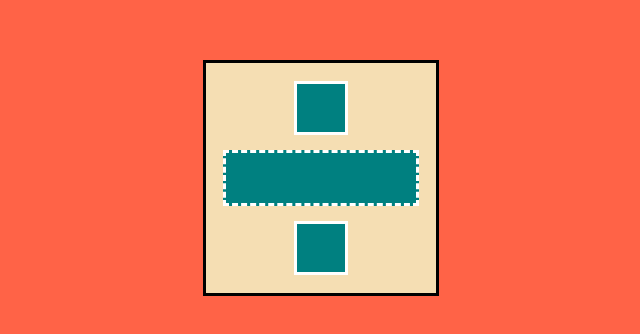
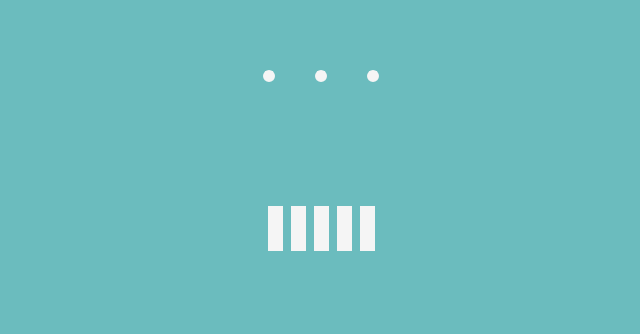
Before and after one commit to seungyeonhdata/kokoa-clone, a plain HTML site: page home.html in a window 1280 px wide. Shown: the part 230-564 px from the top of the page, without its empty margins (319-959 px from the left). Drawn offline with Linux system fonts and the light colour scheme.

Commit message:
animation practice

```diff
--- /dev/null
+++ b/css/prac.css
@@ -0,0 +1,65 @@
+body {
+  background-color: #6bbcbe;
+}
+@keyframes rotateCircles {
+  0% {
+    transform: rotateZ(0);
+  }
+  25%,
+  50% {
+    transform: rotateZ(180deg);
+  }
+  75%,
+  100% {
+    transform: rotateZ(360deg);
+  }
+}
+.rotating {
+  display: flex;
+  justify-content: center;
+  margin-top: 30vh;
+  animation: rotateCircles 2s ease-in-out infinite;
+}
+.rotating__circle {
+  background-color: whitesmoke;
+  width: 12px;
+  height: 12px;
+  border-radius: 50%;
+  margin: 60px 20px;
+}
+@keyframes thisIsMusic {
+  0% {
+    transform: scale(1);
+  }
+  20% {
+    transform: scale(1, 2.5);
+  }
+  50%,
+  100% {
+    transform: scale(1);
+  }
+}
+.animated {
+  display: flex;
+  justify-content: center;
+  margin: 60px;
+}
+.animated__rectangle {
+  background-color: whitesmoke;
+  width: 15px;
+  height: 45px;
+  margin: 4px;
+  animation: thisIsMusic 1s ease-in-out infinite;
+}
+.animated__rectangle:nth-child(2) {
+  animation-delay: 0.1s;
+}
+.animated__rectangle:nth-child(3) {
+  animation-delay: 0.2s;
+}
+.animated__rectangle:nth-child(4) {
+  animation-delay: 0.3s;
+}
+.animated__rectangle:last-child {
+  animation-delay: 0.4s;
+}
--- a/home.html
+++ b/home.html
@@ -2,17 +2,24 @@
 <html lang="en">
 <head>
     <meta charset="UTF-8">
-    <meta name="description" content="this is my website">
+    <meta name="description" content="this is a clone chat service ui by me">
     <link rel="shortcut icon"
     href="https://external-content.duckduckgo.com/iu/?u=https%3A%2F%2Fwww.pinclipart.com%2Fpicdir%2Fmiddle%2F347-3472817_1003-x-1001-3-cute-bee-icon-clipart.png&f=1&nofb=1">
     <title>kokoa coding</title>
-    <link href="style.css" rel="stylesheet"/>
+    <link href="css/prac.css" rel="stylesheet"/>
 </head>
 <body>
-    <div id="wheat-box">
-        <div class="small-box"></div>
-        <div id="rectangle"></div>
-        <div class="small-box"></div>
+    <div class="rotating">
+        <div class="rotating__circle"></div>
+        <div class="rotating__circle"></div>
+        <div class="rotating__circle"></div>
+    </div>
+    <div class="animated">
+        <div class="animated__rectangle"></div>
+        <div class="animated__rectangle"></div>
+        <div class="animated__rectangle"></div>
+        <div class="animated__rectangle"></div>
+        <div class="animated__rectangle"></div>
     </div>
 </body>
 </html>
```
